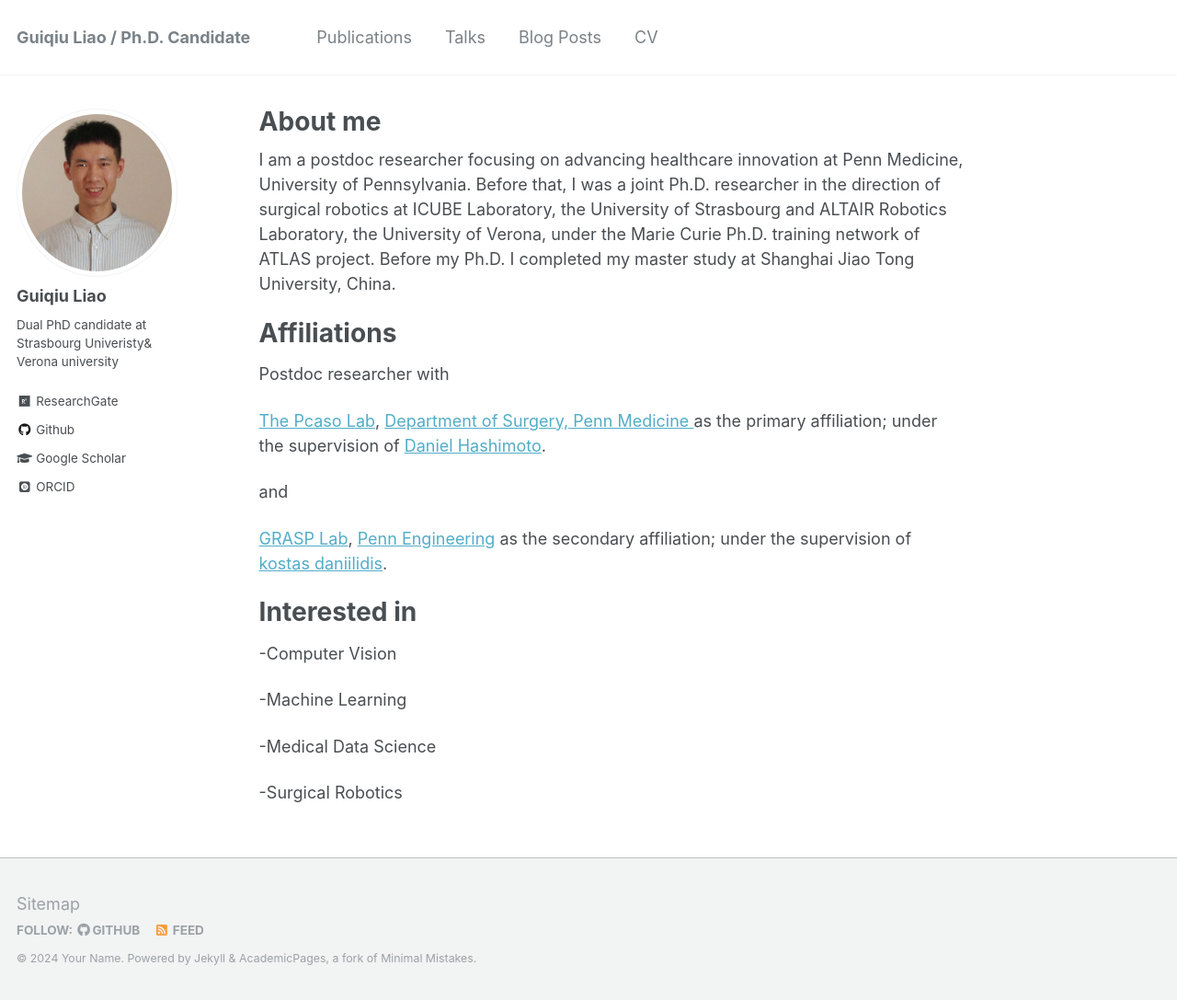
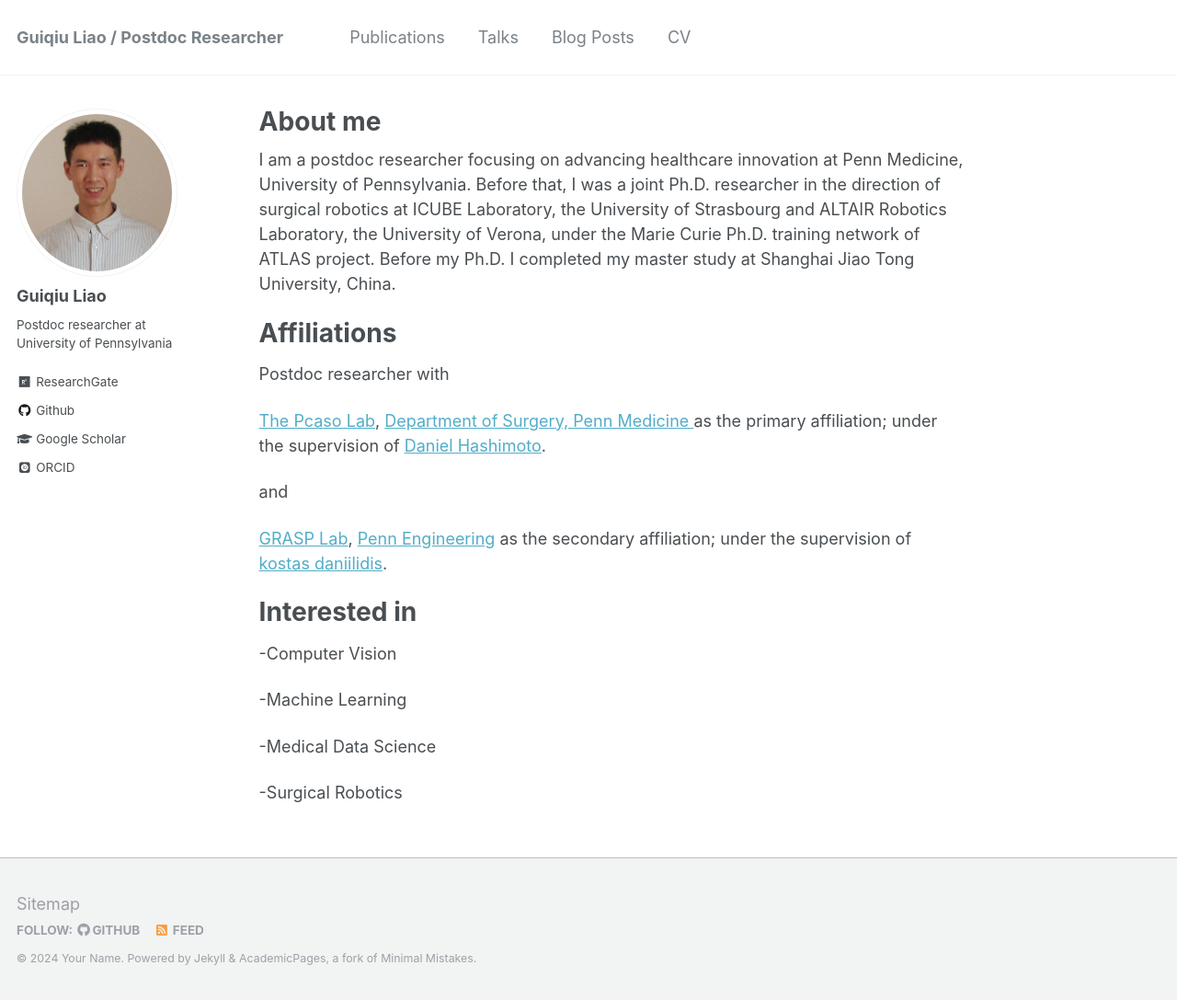
Before and after one commit to liaoguiqiu/liaoguiqiu.github.io, a Jekyll site: the page built from _pages/about.md, in a window 1280 px wide and 1087 px high. Shown: the whole window at 92% size. Built offline with Jekyll 4.4.1, drawn with Linux system fonts in a browser that asks for light colours; some web fonts are replaced.

Commit message:
Update _config.yml

```diff
--- a/_config.yml
+++ b/_config.yml
@@ -7,7 +7,7 @@
 
 # Site Settings
 locale                   : "en-US"
-title                    : "Guiqiu Liao / Ph.D. Candidate "
+title                    : "Guiqiu Liao / Postdoc Researcher "
 title_separator          : "-"
 name                     : &name "Your Name"
 description              : &description "personal description"
@@ -85,7 +85,7 @@
 #   avatar           : "profile.png"
   avatar           : "Qiu7.jpg"
 
-  bio              : "Dual PhD candidate at Strasbourg Univeristy& Verona university"
+  bio              : "Postdoc researcher at University of Pennsylvania"
   location         : #"Location"
   employer         :
   pubmed           : #"https://www.ncbi.nlm.nih.gov/pubmed/?term=john+snow"
```
